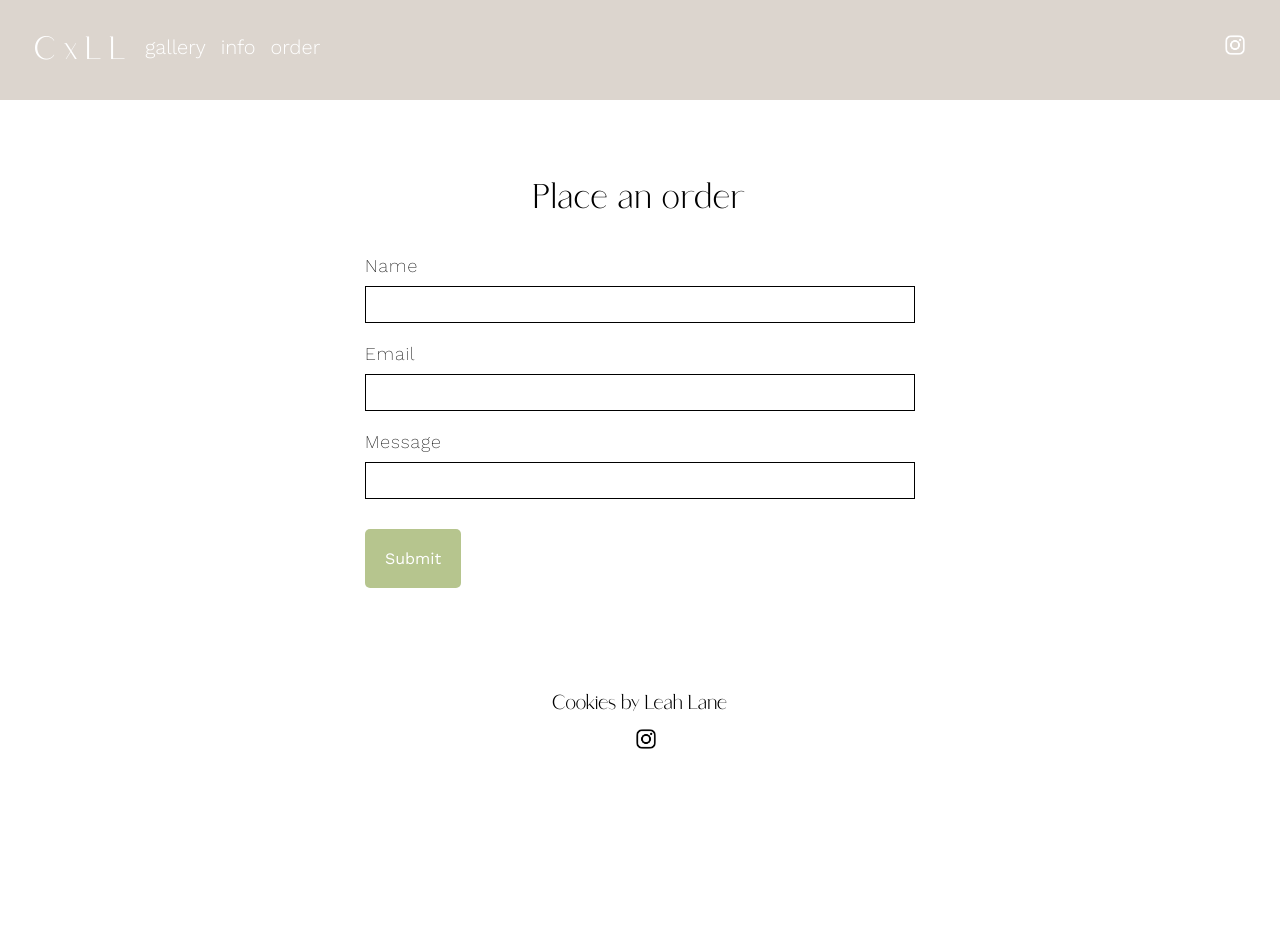
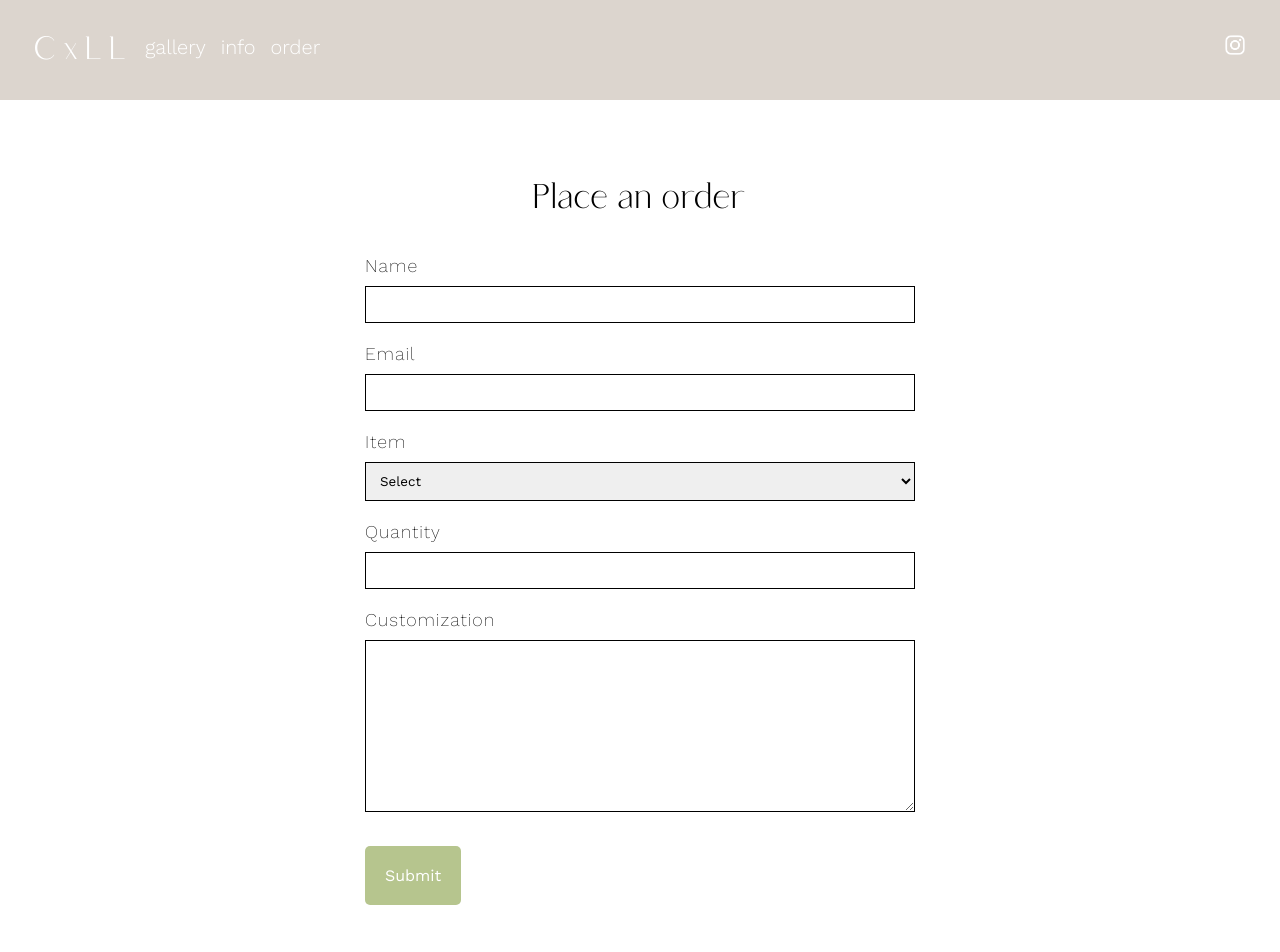
Before and after one commit to megpara/leah, a Next.js app: page /order in a window 1280 px wide. Shown: the top 952 px of the page. Before the commit the page ends 800 px from the top, so only its background shows below. Built offline with nearby package versions, Linux system fonts and the light colour scheme; a web font is replaced by a local one.

Commit message:
Create contact API

```diff
--- a/package.json
+++ b/package.json
@@ -8,8 +8,11 @@
     "lint": "next lint"
   },
   "dependencies": {
+    "axios": "^0.25.0",
+    "dotenv": "^14.3.2",
     "framer-motion": "^6.2.1",
     "next": "12.0.8",
+    "nodemailer": "^6.7.2",
     "react": "17.0.2",
     "react-dom": "17.0.2",
     "react-intersection-observer": "^8.33.1"
--- a/pages/_app.js
+++ b/pages/_app.js
@@ -1,7 +1,7 @@
-import '../styles/globals.css'
+import "../styles/globals.css";
 
 function MyApp({ Component, pageProps }) {
-  return <Component {...pageProps} />
+  return <Component {...pageProps} />;
 }
 
-export default MyApp
+export default MyApp;
--- /dev/null
+++ b/pages/api/contact.js
@@ -0,0 +1,49 @@
+require("dotenv").config();
+const PASSWORD = process.env.password;
+
+export default async (req, res) => {
+  console.log(PASSWORD);
+  console.log(req.body);
+
+  let nodemailer = require("nodemailer");
+  const transporter = nodemailer.createTransport({
+    port: 465,
+    host: "smtp.gmail.com",
+    auth: {
+      user: "leahlanecookieorders@gmail.com",
+      pass: PASSWORD,
+    },
+    secure: true,
+  });
+
+  const mailData = {
+    from: "leahlanecookieorders@gmail.com",
+    to: "meganparadowski@gmail.com",
+    subject: `Cookies by Leah Lane Order!`,
+    html: `
+    <div><strong>Item:</strong></div>
+    <div>${req.body.item}</div>
+    <br>
+    <div><strong>Quantity:</strong></div>
+    <div>${req.body.quantity}</div>
+    <br>
+    <div><strong>Customization:</strong></div>
+    <div>${req.body.customization}</div>
+    <br>
+    <div><strong>Customer Info:</strong></div>
+    <div>${req.body.name}</div>
+    <div>${req.body.email}</div>`,
+  };
+
+  transporter.sendMail(mailData, function (err, info) {
+    if (err) {
+      console.log(err);
+      return res.status(400).json({
+        error: `Oops, something went wrong... Email me at leah05miller@gmail.com to place your order.`,
+      });
+    } else {
+      console.log(info);
+      return res.status(201).json({ error: null });
+    }
+  });
+};
--- a/pages/order.js
+++ b/pages/order.js
@@ -1,28 +1,153 @@
+import axios from "axios";
 import Footer from "../components/Footer";
 import SecondaryHeader from "../components/SecondaryHeader";
 import Layout from "../components/Layout";
 import styles from "../styles/Order.module.css";
+import { useState } from "react";
+
+const buttonText = {
+  LOADING: "Loading...",
+  IDLE: "Submit",
+  SUCCESS: "Complete",
+  ERROR: "Uh oh",
+};
+
+const items = [
+  "Basic Dozen - $35",
+  "Daily Dozen - $40",
+  "Deluxe - $45",
+  "S'mores Cookies - $20",
+  "Chocolate Chip Cookies - $25",
+  "Butterscotch Pretzel Chocolate Chip Cookies - $20",
+  "Pumpkin Cinnamon Rolls - $30",
+  "Pumpkin Bread - $15",
+  "Kamut Bread - $30",
+  "Cakes - Starting at $45",
+];
 
 export default function Order() {
+  const [name, setName] = useState("");
+  const [email, setEmail] = useState("");
+  const [item, setItem] = useState("");
+  const [quantity, setQuantity] = useState("");
+  const [customization, setCustomization] = useState("");
+
+  const [state, setState] = useState("IDLE");
+  const [errorMessage, setErrorMessage] = useState(null);
+
+  const contact = async (e) => {
+    setState("LOADING");
+    setErrorMessage(null);
+    e.preventDefault();
+
+    let data = {
+      name,
+      email,
+      item,
+      quantity,
+      customization,
+    };
+
+    try {
+      console.log(JSON.stringify(data));
+      const response = await axios.post("/api/contact", data);
+      console.log(response);
+      setState("SUCCESS");
+    } catch (postError) {
+      setErrorMessage(
+        `Oops, something went wrong... Email me at leah05miller@gmail.com to place your order.`
+      );
+      console.log(postError);
+      setState("ERROR");
+    }
+  };
+
   return (
     <Layout>
       <SecondaryHeader />
       <div className={styles.order}>
         <div className={styles.heading}>Place an order</div>
         <form className={styles.form}>
-          <formGroup className={styles.inputGroup}>
+          <div className={styles.inputGroup}>
             <label htmlFor="name">Name</label>
-            <input type="text" name="name" className={styles.inputField} />
-          </formGroup>
-          <formGroup className={styles.inputGroup}>
+            <input
+              type="text"
+              onChange={(e) => {
+                setName(e.currentTarget.value);
+              }}
+              name="name"
+              className={styles.inputField}
+            />
+          </div>
+
+          <div className={styles.inputGroup}>
             <label htmlFor="email">Email</label>
-            <input type="email" name="email" className={styles.inputField} />
-          </formGroup>
-          <formGroup className={styles.inputGroup}>
-            <label htmlFor="message">Message</label>
-            <input type="text" name="message" className={styles.inputField} />
-          </formGroup>
-          <input type="submit" className={styles.submit} />
+            <input
+              type="email"
+              onChange={(e) => {
+                setEmail(e.currentTarget.value);
+              }}
+              name="email"
+              className={styles.inputField}
+            />
+          </div>
+
+          <div className={styles.inputGroup}>
+            <label htmlFor="item">Item</label>
+            <select
+              id="item"
+              onChange={(e) => {
+                setItem(e.currentTarget.value);
+              }}
+              name="item"
+              className={styles.inputField}
+            >
+              <option>Select</option>
+              {items.map((item) => (
+                <option value={item}>{item}</option>
+              ))}
+            </select>
+          </div>
+
+          <div className={styles.inputGroup}>
+            <label htmlFor="quantity">Quantity</label>
+            <input
+              type="number"
+              onChange={(e) => {
+                setQuantity(e.currentTarget.value);
+              }}
+              name="quantity"
+              className={styles.inputField}
+            />
+          </div>
+
+          <div className={styles.inputGroup}>
+            <label htmlFor="customization">Customization</label>
+            <textarea
+              rows="10"
+              onChange={(e) => {
+                setCustomization(e.currentTarget.value);
+              }}
+              name="customization"
+              className={styles.inputField}
+            />
+          </div>
+
+          <button
+            className={styles.submit}
+            onClick={(e) => {
+              contact(e);
+            }}
+            disabled={state === "LOADING"}
+          >
+            {buttonText[state]}
+          </button>
+          {state === "ERROR" && (
+            <p className={styles.notification}>{errorMessage}</p>
+          )}
+          {state === "SUCCESS" && (
+            <p className={styles.notification}>Thank you!</p>
+          )}
         </form>
       </div>
       <Footer />
--- a/styles/Order.module.css
+++ b/styles/Order.module.css
@@ -24,13 +24,13 @@
   font-size: 18px;
   letter-spacing: 1px;
 }
-.inputGroup input {
+.inputField {
   width: 100%;
   border: 1px solid black;
   padding: 10px;
   font-family: "Work Sans", sans-serif;
 }
-.inputGroup input:focus {
+.inputField:focus {
   outline: none;
 }
 .submit {
@@ -48,3 +48,7 @@
 .submit:hover {
   background: #a1af7c;
 }
+.notification {
+  font-family: "Work Sans", sans-serif;
+  font-weight: 200;
+}
```
Also changed, not shown: 2 other files (tests, documents, lock files or other folders).
